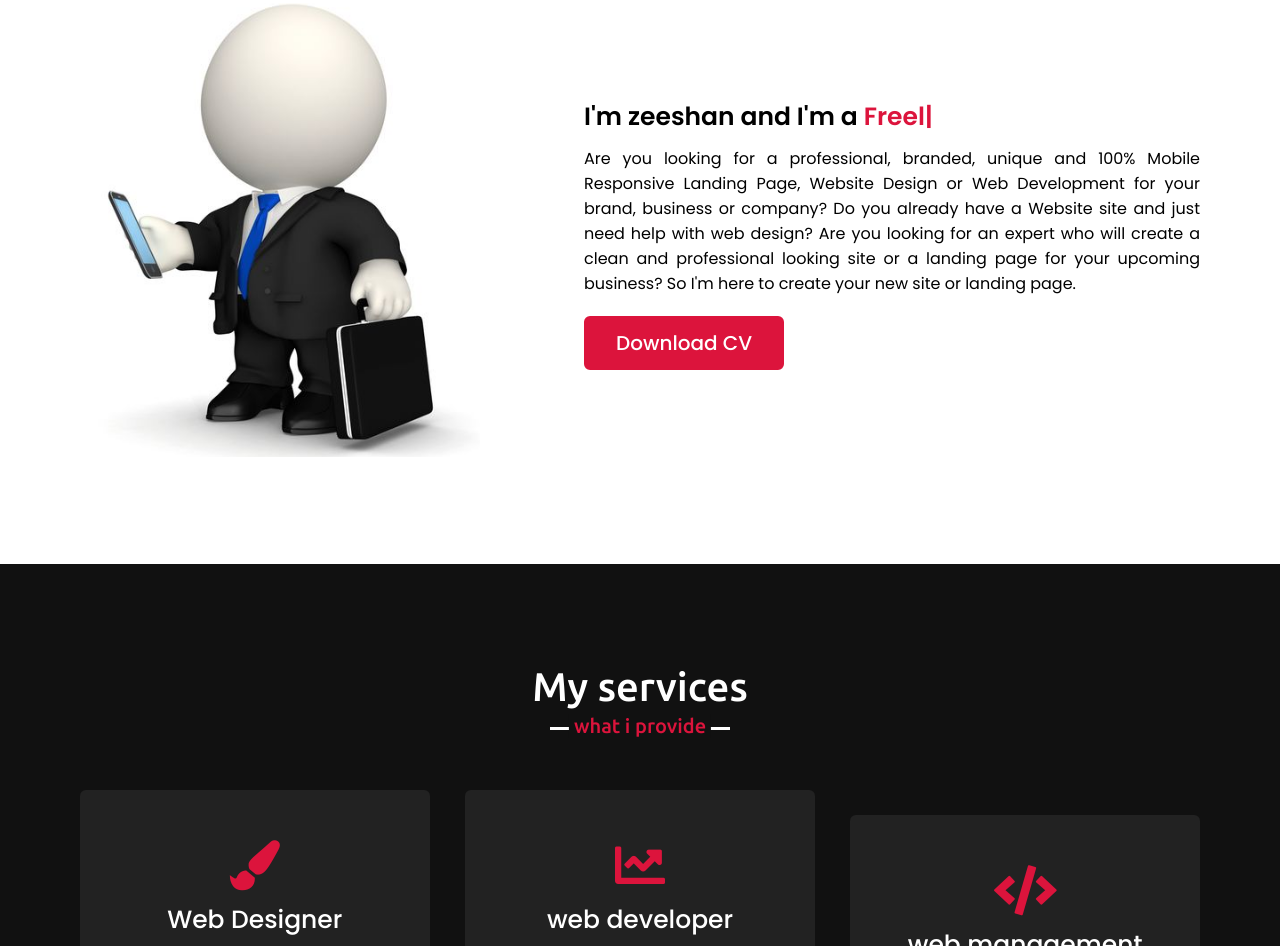
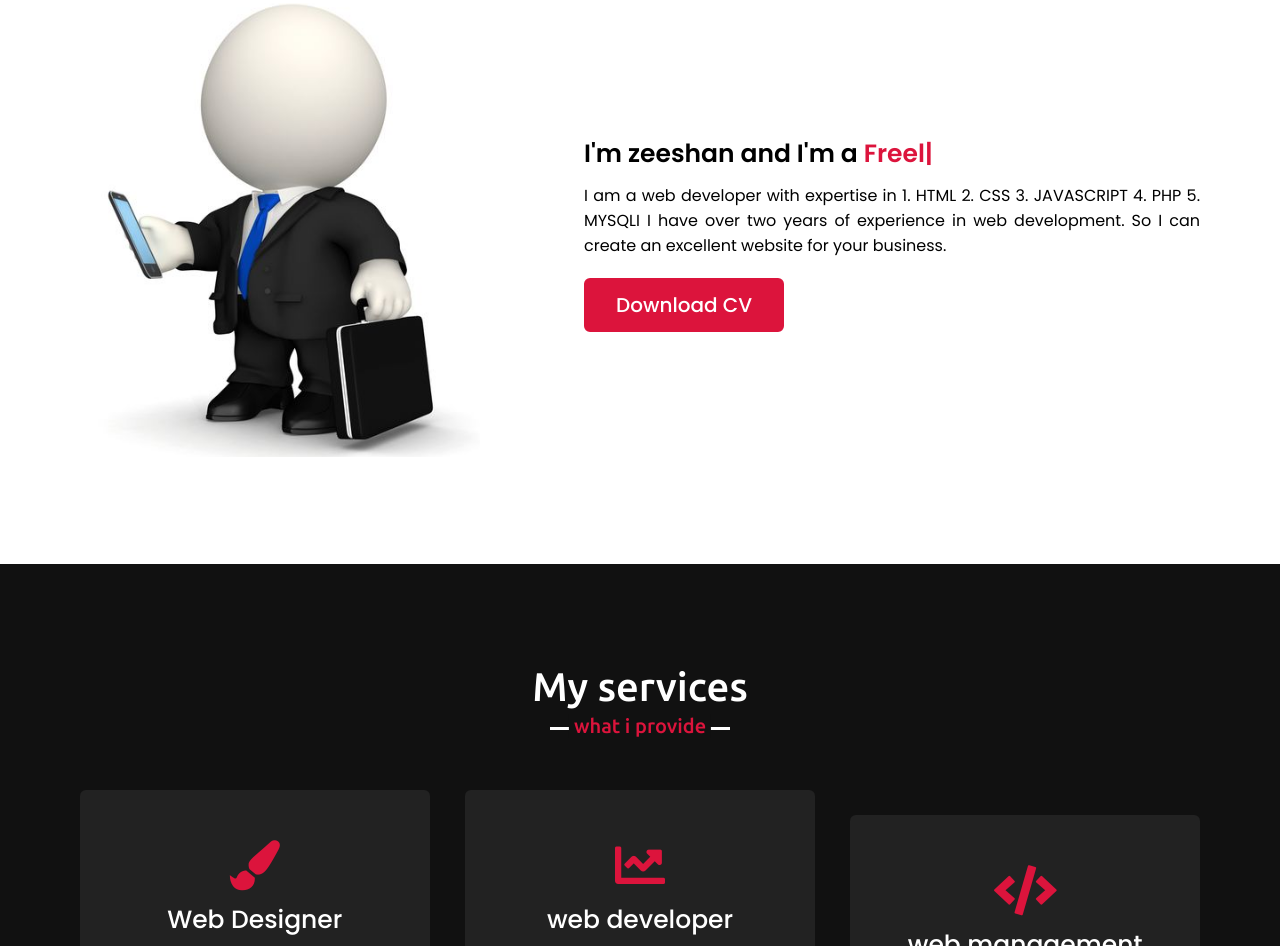
Before and after one commit to zeeshanAhmed0786/.github.io, a plain HTML site: page index.html in a window 1280 px wide. Shown: the part 1023-1969 px from the top of the page. Drawn offline with nearby package versions, Linux system fonts and the light colour scheme.

Commit message:
Update index.html

```diff
--- a/index.html
+++ b/index.html
@@ -56,10 +56,14 @@
                 </div>
                 <div class="column right">
                     <div class="text">I'm zeeshan and I'm a <span class="typing-2"></span></div>
-                    <p>Are you looking for a professional, branded, unique and 100% Mobile Responsive Landing Page, Website Design or Web Development for your brand, business or company?
-                        Do you already have a Website site and just need help with web design?
-                        Are you looking for an expert who will create a clean and professional looking site or a landing page for your upcoming business?
-                        So I'm here to create your new site or landing page.</p>
+                    <p>I am a web developer with expertise in
+                        1. HTML
+                        2. CSS
+                        3. JAVASCRIPT
+                        4. PHP
+                        5. MYSQLI
+                        I have over two years of experience in web development.
+                        So I can create an excellent website for your business.</p>
                     <a href="#">Download CV</a>
                 </div>
             </div>
```
